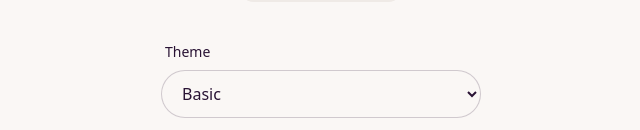
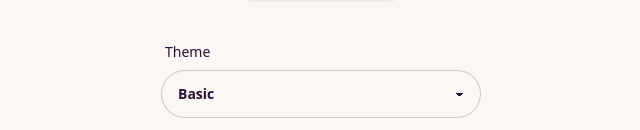
Before and after one commit to hmu332233/moon.svg, a Next.js app: page / in a window 1280 px wide. Shown: the part 822-952 px from the top of the page, without its empty margins (319-959 px from the left). Built offline with nearby package versions, Linux system fonts and the light colour scheme.

Commit message:
<select> className 수정

```diff
--- a/pages/index.tsx
+++ b/pages/index.tsx
@@ -87,7 +87,7 @@ function Home() {
           <select
             id="theme"
             name="theme"
-            className="input input-bordered w-full max-w-xs"
+            className="select input-bordered w-full max-w-xs"
             value={theme}
             onChange={handleThemeChange}
           >
```
